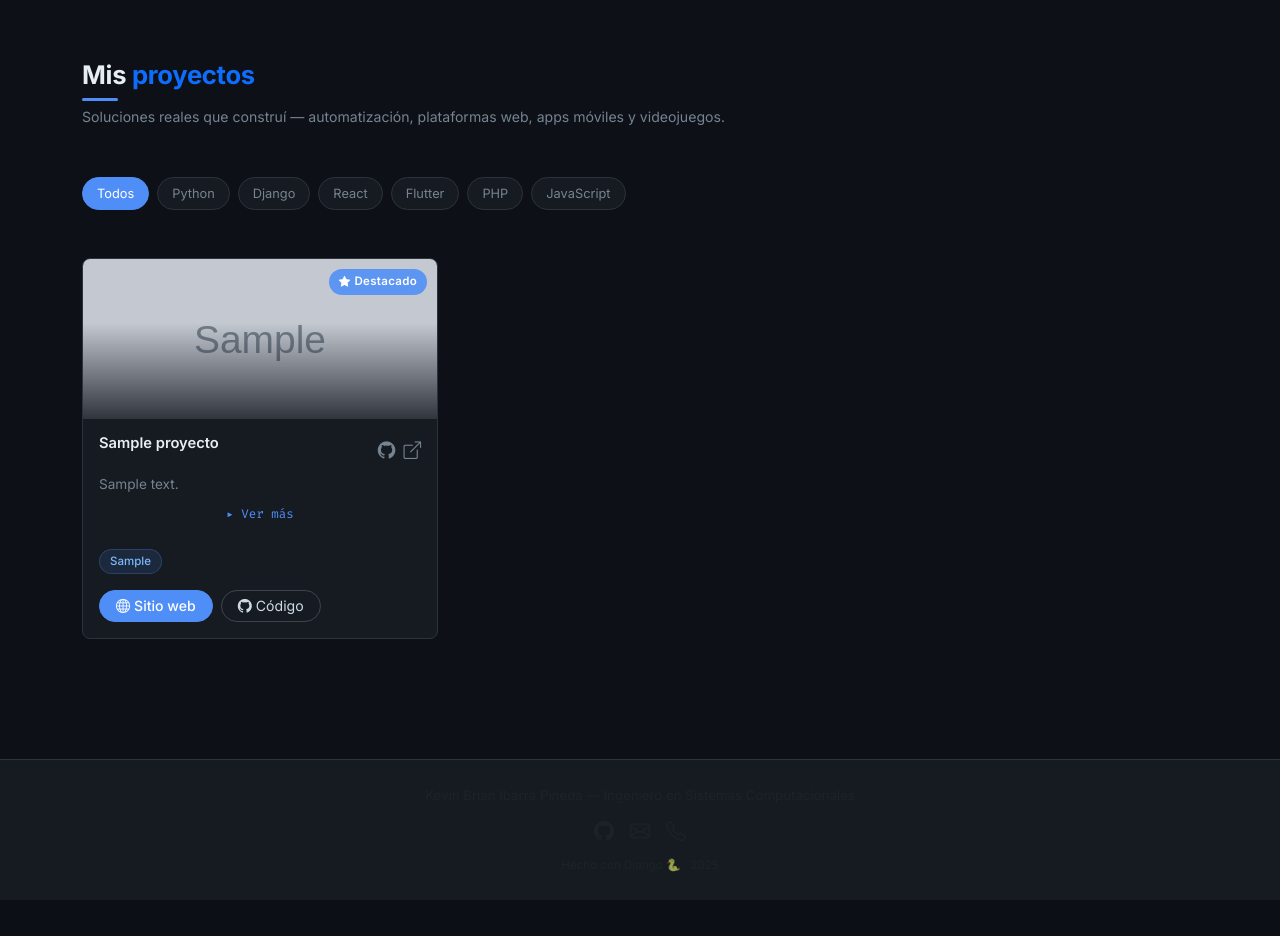
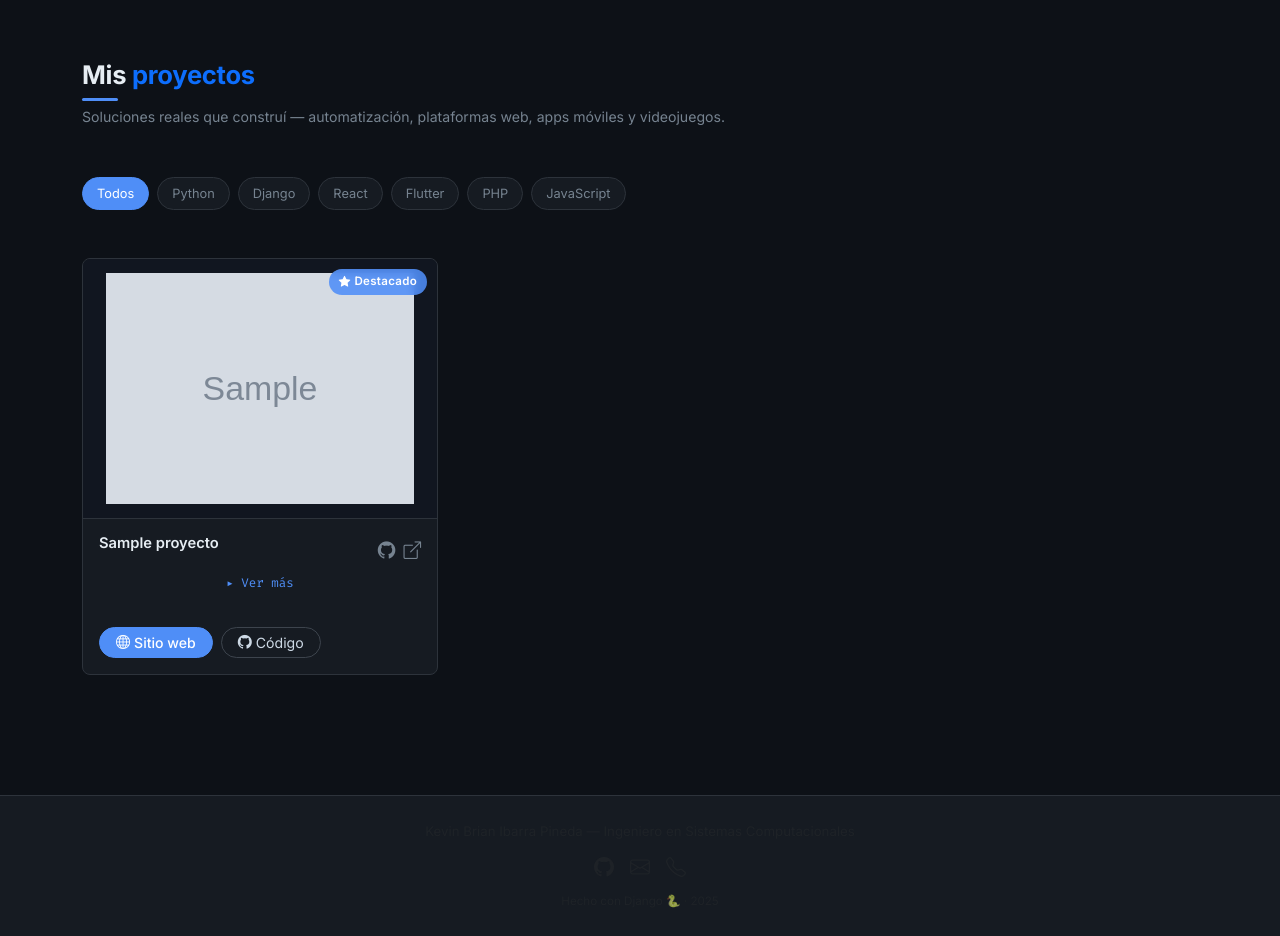
Before and after one commit to Kevin498777/Portafolio, a Django app: page /proyectos/ in a window 1280 px wide. Shown: the part 60-996 px from the top of the page. Before the commit the page ends 932 px from the top, so only its background shows below. Run offline with Django 5.2, Linux system fonts and the light colour scheme; tables that the repository leaves empty hold one stand-in row (values such as "Sample post"); grey boxes marked "Sample" are stand-in pictures.

Commit message:
Correciones de visatas de proyectos

```diff
--- a/core/management/commands/load_proyectos.py
+++ b/core/management/commands/load_proyectos.py
@@ -84,8 +84,8 @@ PROYECTOS = [
         ),
         "tecnologias": "Django 5, Django REST Framework, SimpleJWT, PostgreSQL, React, Vite, Tailwind CSS, Cloudinary, OpenAI API, Docker",
         "url_github": "https://github.com/Kevin498777/nixi-farmacia",
-        "url_demo": "",
-        "imagen_archivo": None,
+        "url_demo": "https://nixi-frontend-production.up.railway.app/login",
+        "imagen_archivo": "nixi_login.png",
         "destacado": True,
         "orden": 3,
     },
--- a/core/templates/core/proyectos.html
+++ b/core/templates/core/proyectos.html
@@ -62,32 +62,28 @@
                             </div>
                         </div>
 
-                        <!-- Descripción corta -->
-                        <p class="project-desc mb-2">{{ p.descripcion }}</p>
-
-                        <!-- Descripción larga colapsable -->
-                        {% if p.descripcion_larga %}
-                        <div class="collapse mb-3" id="desc-{{ p.pk }}">
-                            <p class="project-desc" style="font-size:0.82rem; border-left: 2px solid var(--border); padding-left: 12px;">
+                        <!-- Ver más: descripción + tecnologías -->
+                        <div class="collapse" id="desc-{{ p.pk }}">
+                            <p class="project-desc mb-2">{{ p.descripcion }}</p>
+                            {% if p.descripcion_larga %}
+                            <p class="project-desc mb-2" style="font-size:0.82rem; border-left: 2px solid var(--border); padding-left: 12px;">
                                 {{ p.descripcion_larga }}
                             </p>
+                            {% endif %}
+                            <div class="d-flex flex-wrap gap-2 mb-2">
+                                {% for tech in p.get_tecnologias_list %}
+                                <span class="project-tech-badge">{{ tech }}</span>
+                                {% endfor %}
+                            </div>
                         </div>
                         <button class="btn-ver-mas mb-3" type="button" data-bs-toggle="collapse"
                                 data-bs-target="#desc-{{ p.pk }}" aria-expanded="false"
                                 onclick="this.textContent = this.getAttribute('aria-expanded') === 'true' ? '▸ Ver más' : '▾ Ver menos'">
                             ▸ Ver más
                         </button>
-                        {% endif %}
 
                         <!-- Spacer -->
                         <div class="flex-grow-1"></div>
-
-                        <!-- Tecnologías -->
-                        <div class="d-flex flex-wrap gap-2 mt-2">
-                            {% for tech in p.get_tecnologias_list %}
-                            <span class="project-tech-badge">{{ tech }}</span>
-                            {% endfor %}
-                        </div>
 
                         <!-- Botones de acción -->
                         {% if p.url_demo or p.url_github %}
@@ -163,32 +159,30 @@
     box-shadow: 0 10px 30px rgba(79,142,247,0.12);
 }
 
-/* --- Imagen de card --- */
+/* --- Imagen de card: grande, centrada, sin recorte --- */
 .project-img-wrapper {
     position: relative;
-    height: 160px;
+    height: 260px;
     overflow: hidden;
-}
-.project-img-wrapper::after {
-    content: '';
-    position: absolute;
-    inset: 0;
-    background: linear-gradient(to bottom, transparent 40%, rgba(22,27,34,0.85) 100%);
-    pointer-events: none;
+    display: flex;
+    align-items: center;
+    justify-content: center;
+    background: var(--bg-section);
+    border-bottom: 1px solid var(--border);
 }
 .project-img {
     width: 100%;
     height: 100%;
-    object-fit: cover;
-    transition: transform 0.45s ease;
-    filter: brightness(0.92);
+    object-fit: contain;
+    object-position: center;
+    transition: transform 0.4s ease;
+    padding: 14px;
 }
 .project-card-full:hover .project-img {
-    transform: scale(1.07);
-    filter: brightness(1);
+    transform: scale(1.04);
 }
 .project-img-placeholder {
-    height: 90px;
+    height: 140px;
     background: linear-gradient(135deg, var(--bg-section) 0%, #1a2030 100%);
     border-bottom: 1px solid var(--border);
     position: relative;
```
